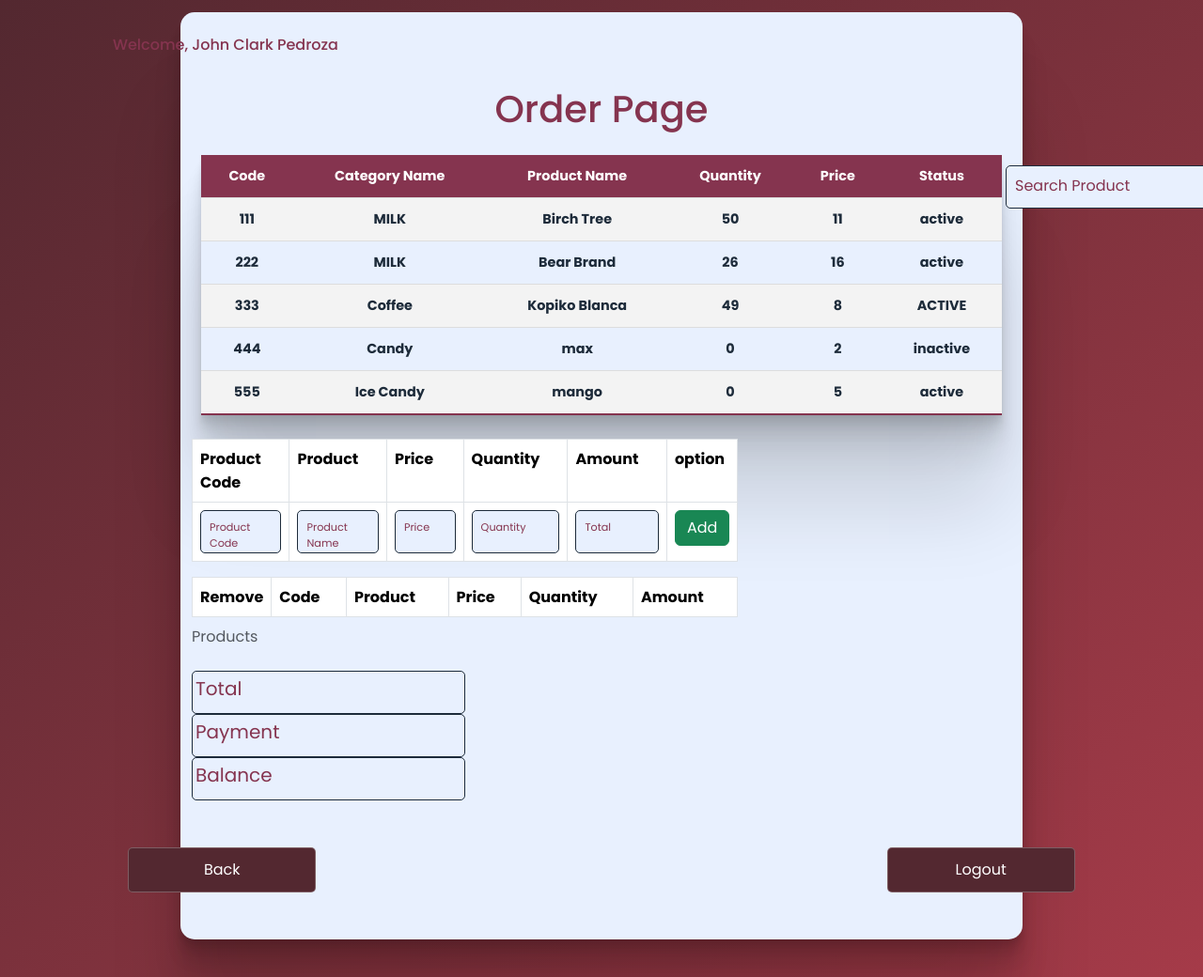
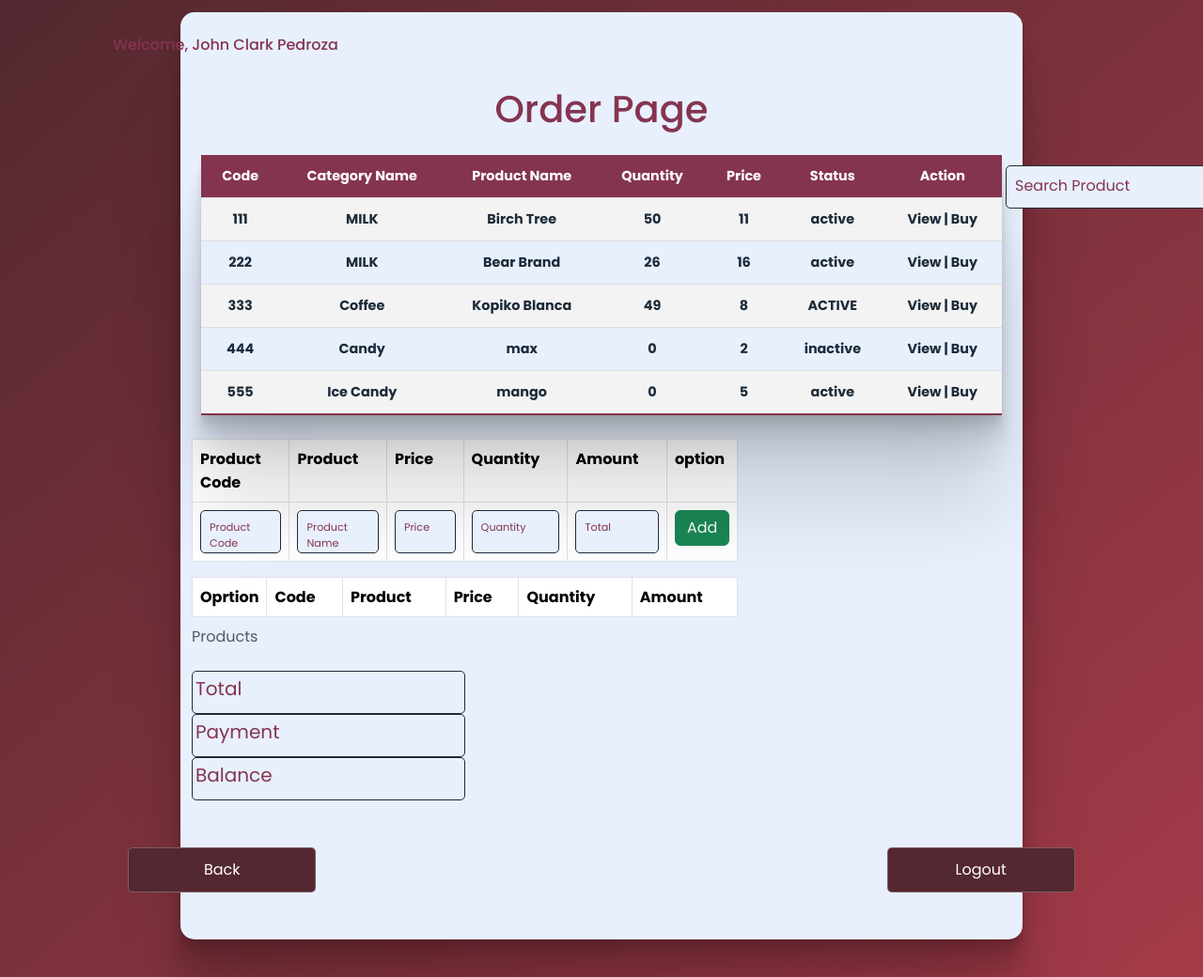
Before and after one commit to shutii/yawa, a PHP site: page /test.php in a window 1280 px wide. Shown: the top 1040 px of the page at 94% size. Run offline with PHP 8.4, Linux system fonts and the light colour scheme; a user stored in the database is signed in; data comes from the database, SQL or seed files in the repository; lists and menus that the app fills with data are empty; some libraries are stand-ins or nearby versions.

Commit message:
Add files via upload

```diff
--- a/style.css
+++ b/style.css
@@ -583,7 +583,7 @@ body
 
 .kini {
     /* display: flex; */
-    /* position: relative; */
+    position: relative;
     /* width: 100vh; */
     border-collapse: collapse;
     /* border-radius: 500px; */
@@ -605,7 +605,7 @@ body
 .kini thead tr {
     background-color: #009879;
     color: #ffffff;
-    /* text-align: left; */
+    /* text-align: center; */
     transition: 0.5s;
 }
 
--- a/test.php
+++ b/test.php
@@ -25,13 +25,14 @@ if (isset($_SESSION['id']) && isset($_SESSION['uname']))
         <div class="title">
             <h1>Order Page</h1>
         </div>
-            <tr>
+            	<tr>
                    <th>Code</th>
                    <th>Category Name</th>
                    <th>Product Name</th>
                    <th>Quantity</th>
                    <th>Price</th>
                    <th>Status</th>
+				   <th>Action</th>
                </tr>
 
 
@@ -48,11 +49,18 @@ if (isset($_SESSION['id']) && isset($_SESSION['uname']))
                                <td><?php echo $row->qnty?></td>
                                <td><?php echo $row->price?></td>
                                <td><?php echo $row->status?></td>
+							   <td>
+                                	<div class="link">
+										<a class="updlink" href="upProd.php?id=<?php echo $row->id?>">View</a>
+                       					|
+                       					<a class="dellink" href="delProd.php?id=<?php echo $row->id?>">Buy</a>
+                                	</div>
+                                </td>
                            </tr>
                    <?php
                    }
                 ?>
-            </table>
+    </table>
 
     <div class="containerLook1">
         <div class="inputBox">
@@ -155,7 +163,7 @@ if (isset($_SESSION['id']) && isset($_SESSION['uname']))
 				<caption>Products</caption>
 				<thead>
 					<tr>
-						<th style = "width: 40px">Remove</th>
+						<th style = "width: 40px">Oprtion</th>
 						<th>Code</th>
 						<th>Product</th>
 						<th>Price</th>
```
